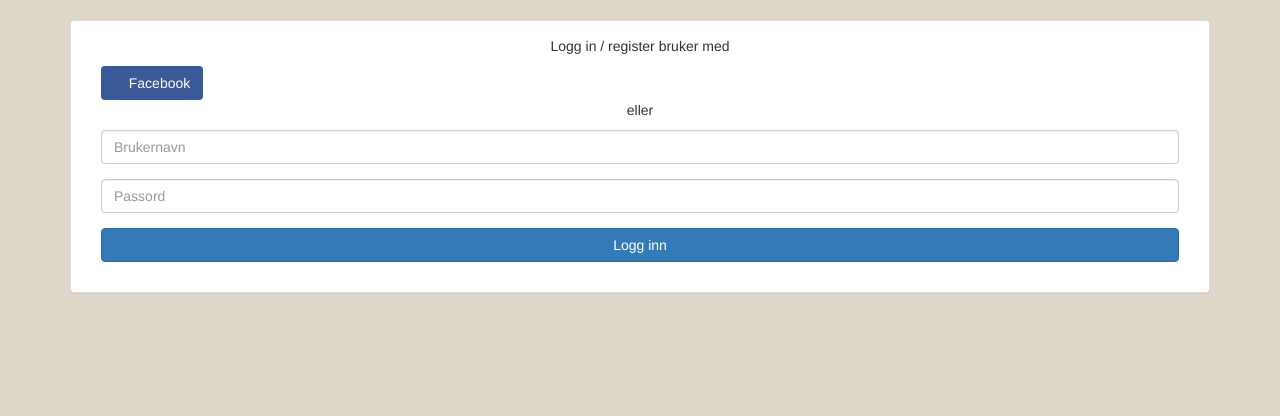
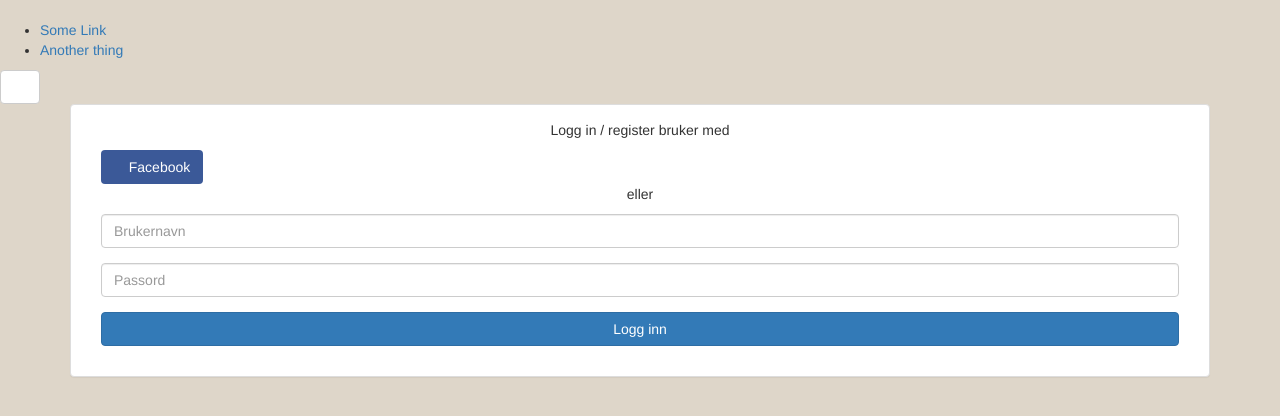
Before and after one commit to Strand94/WhatsMappening, a Django app: page /login/ in a window 1280 px wide. Shown: the part 52-468 px from the top of the page. Run offline with Django 3.2, Linux system fonts and the light colour scheme; some libraries are stand-ins or nearby versions; some web fonts are replaced.

Commit message:
Added a sidebar to the site #4

```diff
--- a/templates/base.html
+++ b/templates/base.html
@@ -11,6 +11,7 @@
         <!-- Bootstrap Core CSS -->
         <link rel="stylesheet" type="text/css" href="{% static "lib/css/bootstrap.css" %}">
         <link rel="stylesheet" type="text/css" href="{% static "lib/css/bootstrap.min.css" %}">
+        <link rel="stylesheet" href="https://maxcdn.bootstrapcdn.com/bootstrap/3.3.7/css/bootstrap.min.css">
 
         <!-- Custom outsourced CSS -->
         <link rel="stylesheet" type="text/css" href="{% static "lib/css/bootstrap-social.css" %}">
@@ -79,19 +80,40 @@
 
         <div id="wrapper">
 
+            <!-- Navbar -->
+            {% include 'navbar.html' %}
+            <!-- /#navbar-wrapper -->
+
             <!-- Sidebar -->
-            {% include 'navbar.html' %}
+            {% include 'sidebar.html' %}
             <!-- /#sidebar-wrapper -->
 
             <!-- Page Content -->
+
             <div id="page-content-wrapper">
                 <!-- Distinct page content starts here -->
+
                 {% block content %}
                 {% endblock content %}
             </div>
 
+
         <!-- /#wrapper -->
         </div>
+
+    <!-- sidebar toggle script -->
+    <script>
+        $("#sidebar-toggle").click( function (e){
+            e.preventDefault();
+
+        $("#wrapper").toggleClass("sidebarHidden");
+            var icon = $(this).parent().find(".glyphicon");
+            if (icon.hasClass('glyphicon-chevron-right'))
+                icon.removeClass('glyphicon-chevron-right').addClass("glyphicon-chevron-left");
+            else
+                icon.removeClass('glyphicon-chevron-left').addClass("glyphicon-chevron-right");
+        });
+    </script>
 
     </body>
 
--- /dev/null
+++ b/templates/sidebar.html
@@ -0,0 +1,23 @@
+{% load static %}
+<link rel="stylesheet" type="text/css" href="{% static "css/sidebar.css" %}">
+
+<!-- Sidebar -->
+<div id="sidebar-wrapper">
+    <ul class="sidebar-nav">
+        <li><a href="#">Some Link</a></li>
+        <li><a href="#">Another thing</a></li>
+    </ul>
+</div>
+
+<!-- Button-->
+<div id="sidebar-collapser-wrapper">
+    <div class="container-fluid">
+        <div class="row" >
+            <div class="col" >
+                <a href="#" class="btn btn-default" id="sidebar-toggle" >
+                	<span class="glyphicon glyphicon-chevron-left"  style="color:white" id="textarea"></span>
+                </a>
+            </div>
+        </div>
+    </div>
+</div>
```
Also changed, not shown: templates/frontpage.html (+10 -9 lines).
